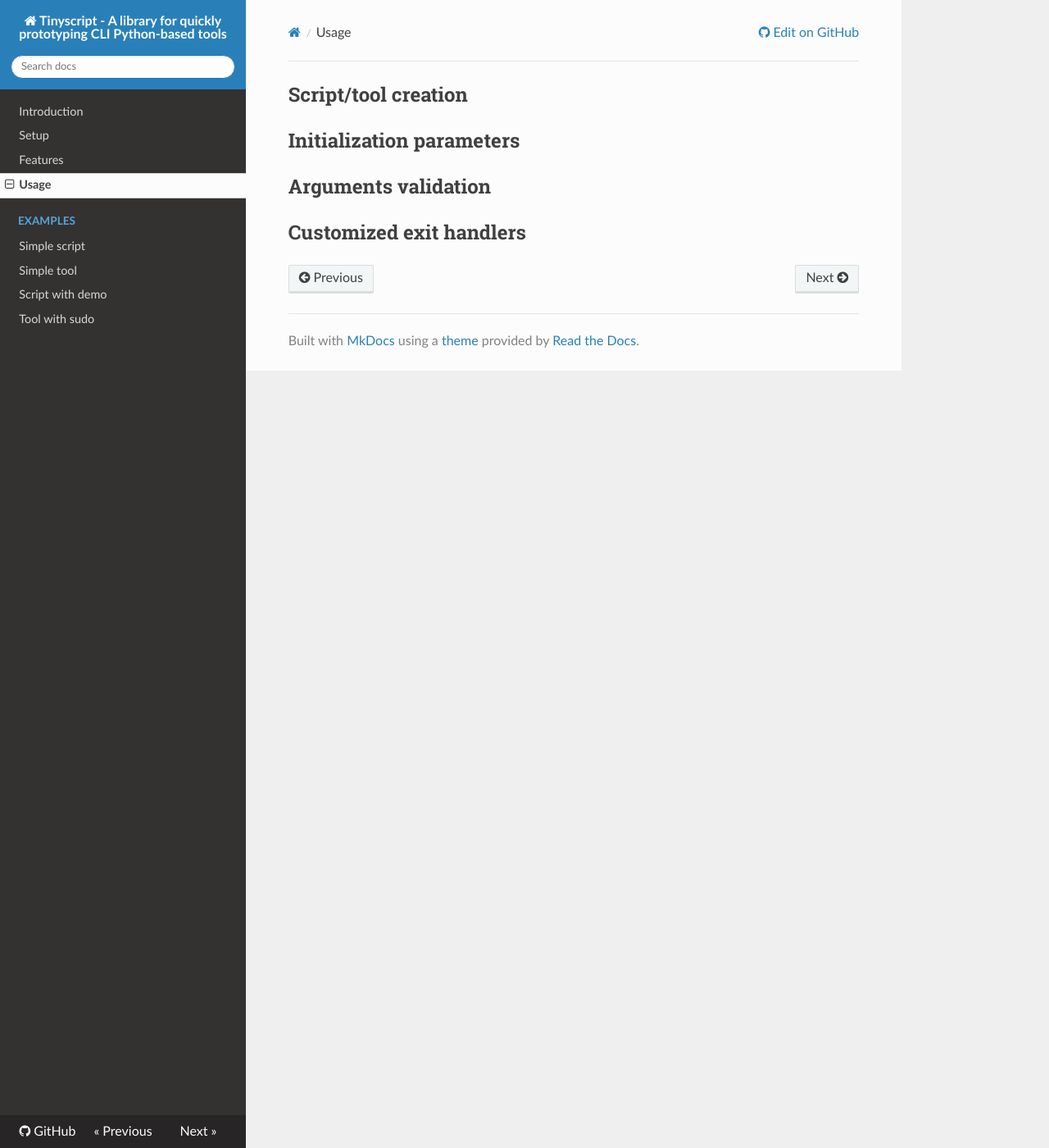
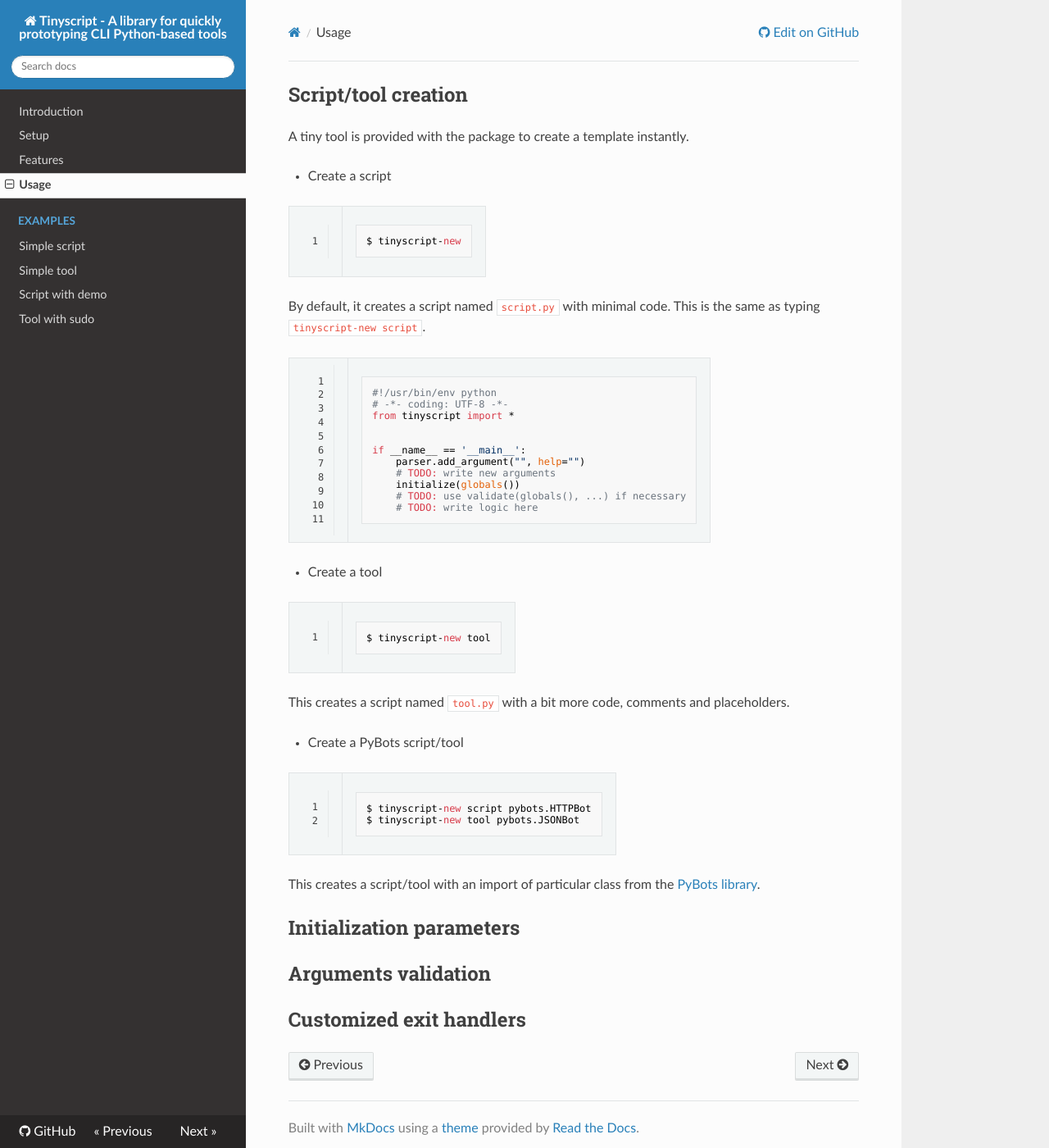
Before and after one commit to dhondta/python-tinyscript, an MkDocs documentation site: the page built from docs/usage.md, in a window 1280 px wide and 1400 px high. Shown: the whole window at 82% size. Built offline with MkDocs 1.6.1, drawn with Linux system fonts in a browser that asks for light colours; nearby versions of some CDN libraries; old or Windows-style settings are respelled for this version of MkDocs.

Commit message:
Added usage example of tinyscript-new

````diff
--- a/docs/usage.md
+++ b/docs/usage.md
@@ -1,4 +1,45 @@
 ## Script/tool creation
+
+A tiny tool is provided with the package to create a template instantly.
+
+- Create a script
+
+```sh
+$ tinyscript-new
+```
+
+By default, it creates a script named `script.py` with minimal code. This is the same as typing `tinyscript-new script`.
+
+```python
+#!/usr/bin/env python
+# -*- coding: UTF-8 -*-
+from tinyscript import *
+
+
+if __name__ == '__main__':
+    parser.add_argument("", help="")
+    # TODO: write new arguments
+    initialize(globals())
+    # TODO: use validate(globals(), ...) if necessary
+    # TODO: write logic here
+```
+
+- Create a tool
+
+```sh
+$ tinyscript-new tool
+```
+
+This creates a script named `tool.py` with a bit more code, comments and placeholders.
+
+- Create a PyBots script/tool
+
+```sh
+$ tinyscript-new script pybots.HTTPBot
+$ tinyscript-new tool pybots.JSONBot
+```
+
+This creates a script/tool with an import of particular class from the [PyBots library](https://github.com/dhondta/pybots).
 
 
 ## Initialization parameters
````
